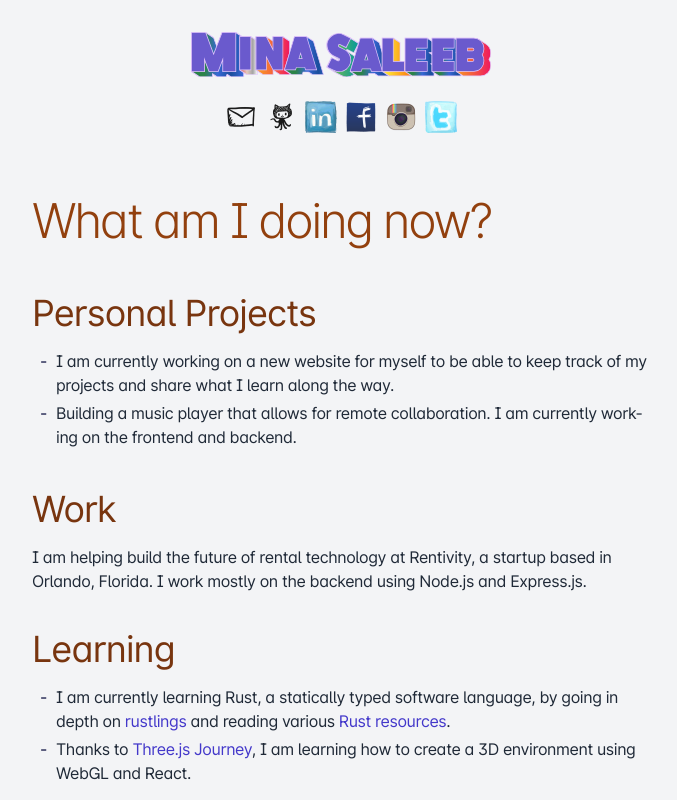
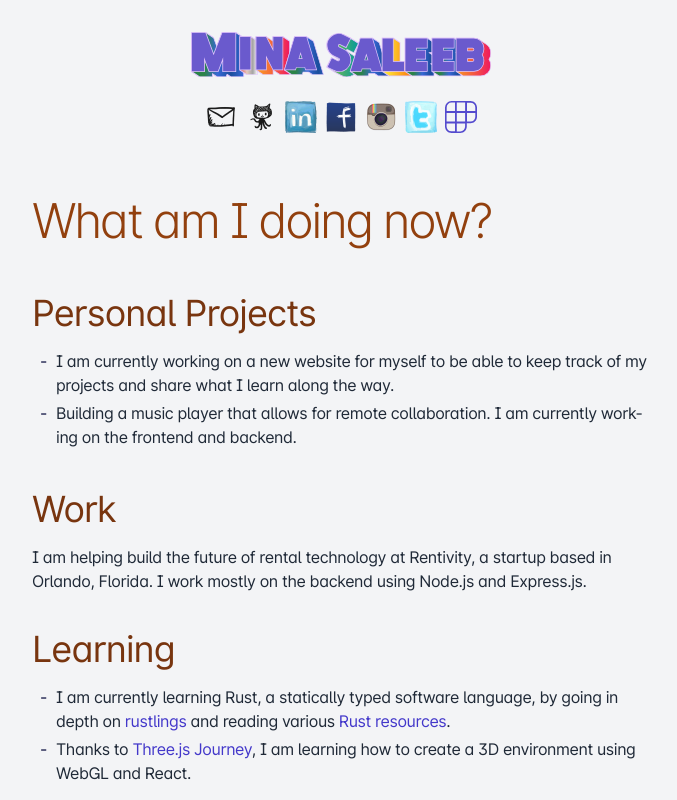
Before and after one commit to saleebm/copt-dev, a Next.js app: page /now in a window 1280 px wide. Shown: the top 800 px of the page, without its empty margins (299-976 px from the left). Built offline with nearby package versions, Linux system fonts and the light colour scheme; what @tailwindcss/typography would draw is missing.

Commit message:
feat: add polywork icon

```diff
--- a/components/SocialLinks/index.tsx
+++ b/components/SocialLinks/index.tsx
@@ -10,6 +10,7 @@ import {
   githubProfile,
   instagramProfile,
   linkedinProfile,
+  polyworkProfile,
   twitterProfile
 } from 'config/social-profiles'
 import emailIcon from 'public/static/images/brands/email.png'
@@ -66,6 +67,17 @@ export const SocialLinks = () => {
       <SocialLinkWrapper name='Twitter' href={twitterProfile}>
         <Image src={twitterIcon} alt='twitter' />
       </SocialLinkWrapper>
+      <SocialLinkWrapper name='Polywork' href={polyworkProfile}>
+        <svg
+          className='fill-current'
+          role='img'
+          viewBox='0 0 24 24'
+          xmlns='http://www.w3.org/2000/svg'
+        >
+          <title>Polywork</title>
+          <path d='M19.125 0H4.875A4.865 4.865 0 0 0 0 4.875v14.25C0 21.825 2.175 24 4.875 24h6.6c2.7 0 4.875-2.175 4.875-4.875V16.65h2.775c2.7 0 4.875-2.175 4.875-4.875v-6.9C24 2.175 21.825 0 19.125 0zM16.5 1.275h2.625a3.6 3.6 0 0 1 3.6 3.6v2.7H16.5v-6.3zM15.075 9v6.45H8.85V9h6.225zM8.85 1.2h6.225v6.375H8.85V1.2zM1.275 4.8a3.6 3.6 0 0 1 3.6-3.6H7.5v6.375H1.275V4.8zM7.5 9v6.45H1.2V9h6.3zm0 13.725H4.8a3.6 3.6 0 0 1-3.6-3.6V16.8h6.3v5.925zm7.575-3.525a3.6 3.6 0 0 1-3.6 3.6H8.85v-5.925h6.225V19.2zm7.65-7.35a3.6 3.6 0 0 1-3.6 3.6H16.5V9h6.225v2.85z' />
+        </svg>
+      </SocialLinkWrapper>
     </motion.div>
   )
 }
--- a/config/social-profiles.ts
+++ b/config/social-profiles.ts
@@ -3,5 +3,13 @@ const twitterProfile = process.env.NEXT_PUBLIC_TWITTER_PROFILE
 const githubProfile = process.env.NEXT_PUBLIC_GITHUB_PROFILE
 const linkedinProfile = process.env.NEXT_PUBLIC_LINKEDIN_PROFILE
 const instagramProfile = process.env.NEXT_PUBLIC_INSTAGRAM_PROFILE
+const polyworkProfile = process.env.NEXT_PUBLIC_POLYWORK_PROFILE
 
-export { facebookProfile, instagramProfile, linkedinProfile, twitterProfile, githubProfile }
+export {
+  facebookProfile,
+  polyworkProfile,
+  instagramProfile,
+  linkedinProfile,
+  twitterProfile,
+  githubProfile
+}
```
Also changed, not shown: public/static/images/brands/polywork.svg (added).
